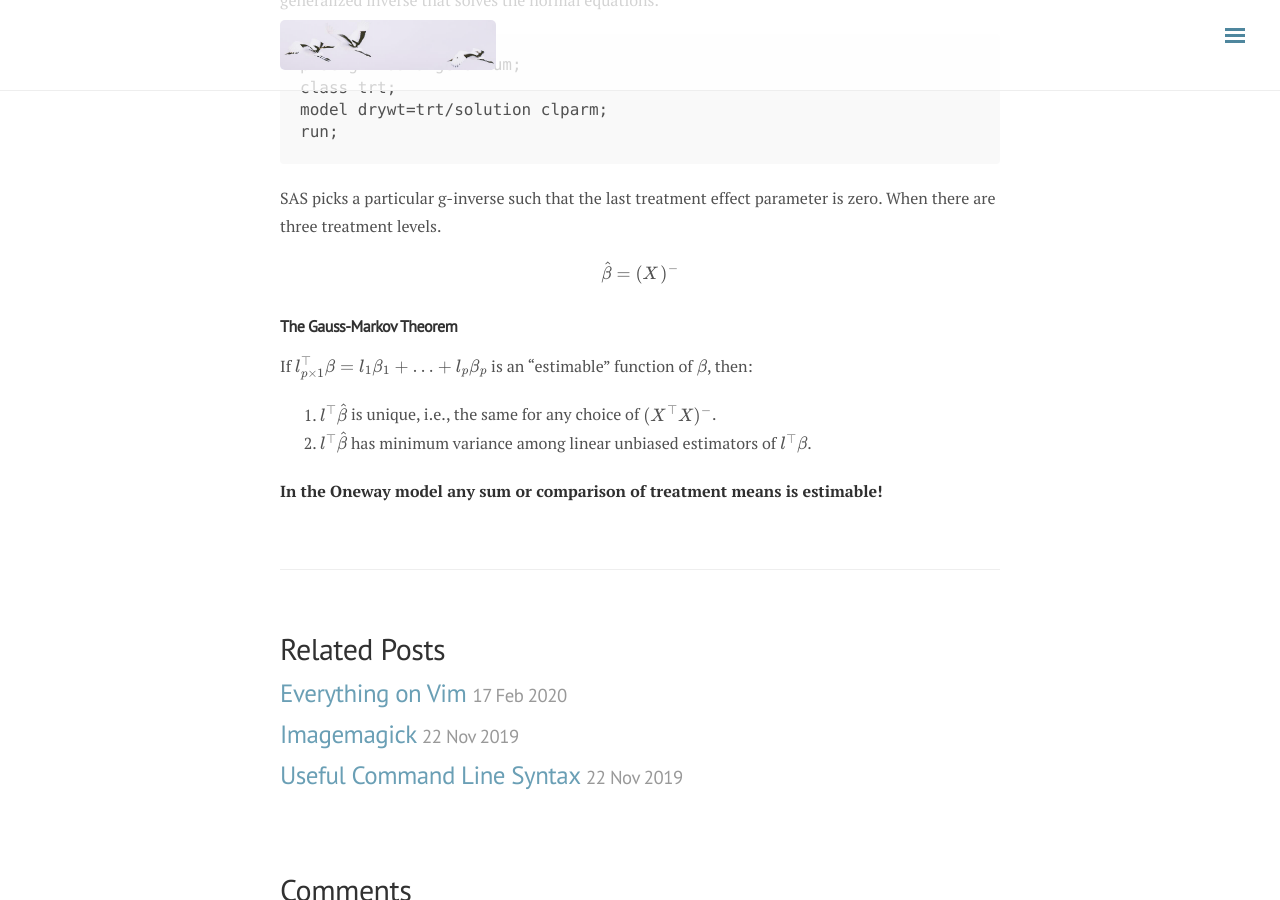
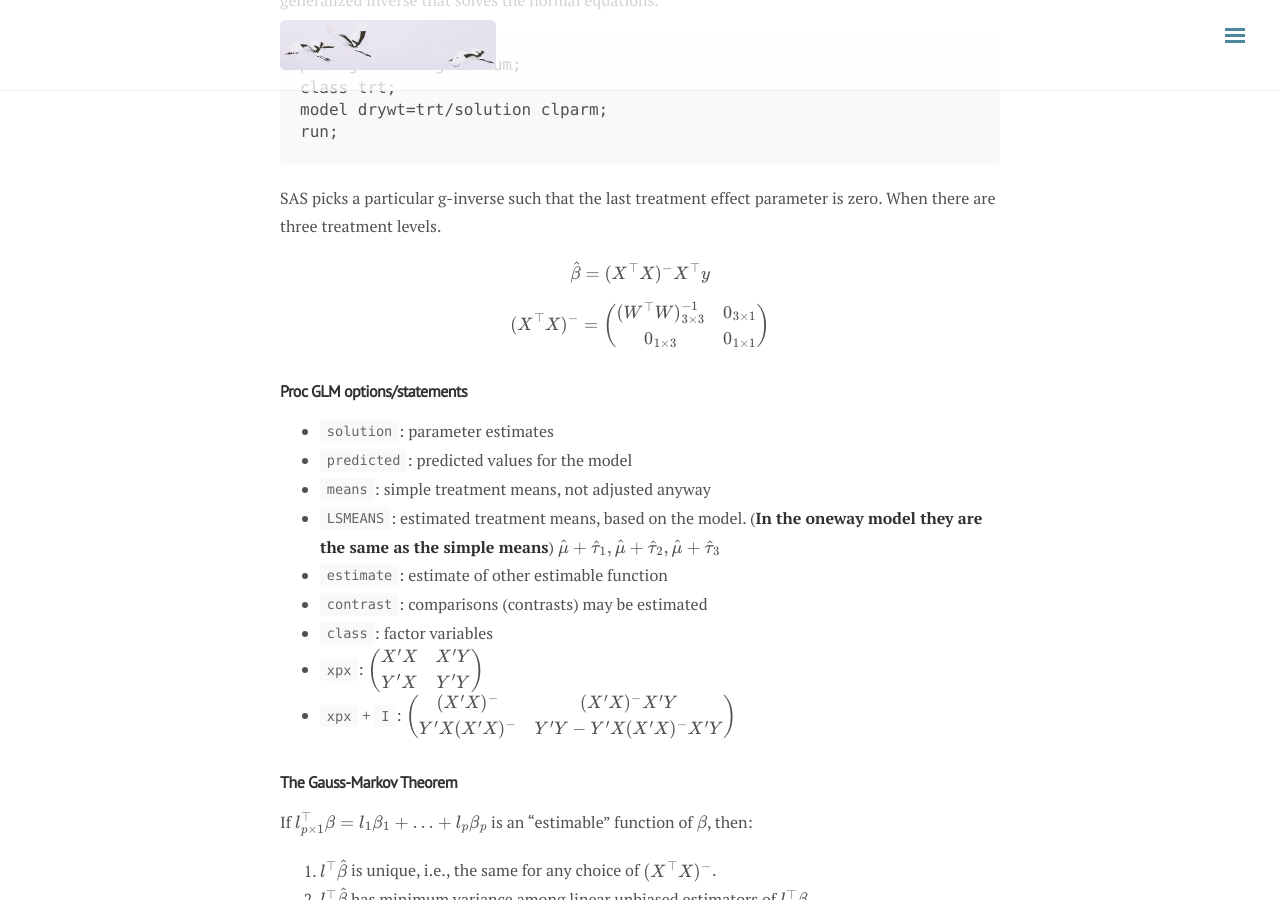
Before and after one commit to ylyy93/my_blog, a Jekyll site: the page built from _posts/phil/2020-03-18-experimental-design.md, in a window 1280 px wide and 900 px high, scrolled down 11950 px. Built offline with Jekyll 4.4.1, drawn with Linux system fonts in a browser that asks for light colours; nearby versions of some CDN libraries; formulas are drawn with MathJax 3; comment, search, counter and statistics services are not loaded.

Commit message:
rebuilding site Wed Mar 18 22:36:38 PDT 2020

```diff
--- a/_posts/phil/2020-03-18-experimental-design.md
+++ b/_posts/phil/2020-03-18-experimental-design.md
@@ -522,7 +522,37 @@ run;
 
 SAS picks a particular g-inverse such that the last treatment effect parameter is zero. When there are three treatment levels.
 
-$$\hat{\beta}=(X^{})^{-}$$
+$$\hat{\beta}=(X^{\top}X)^{-}X^{\top}y$$
+
+$$(X^{\top}X)^{-} = \left(\begin{array}{cc}
+(W^{\top}W)^{-1}_{3\times 3} & 0_{3\times 1}\\
+0_{1\times 3} & 0_{1\times 1}
+\end{array}\right)
+$$
+
+##### Proc GLM options/statements
+* `solution`: parameter estimates
+* `predicted`: predicted values for the model
+* `means`: simple treatment means, not adjusted anyway
+* `LSMEANS`: estimated treatment means, based on the model. (**In the oneway model they are the same as the simple means**)
+$$\hat{\mu} + \hat{\tau}_1, \hat{\mu} + \hat{\tau}_2, \hat{\mu} + \hat{\tau}_3$$
+* `estimate`: estimate of other estimable function
+* `contrast`: comparisons (contrasts) may be estimated
+* `class`: factor variables
+* `xpx`:
+$$
+\left(\begin{array}{cc}
+X'X & X'Y\\
+Y'X & Y'Y
+\end{array}\right)
+$$
+* `xpx` + `I`:
+$$
+\left(\begin{array}{cc}
+(X'X)^{-} & (X'X)^{-}X'Y\\
+Y'X(X'X)^{-} & Y'Y - Y'X(X'X)^{-}X'Y
+\end{array}\right)
+$$
 
 ### The Gauss-Markov Theorem
 If $l_{p\times 1}^{\top} \beta= l_1\beta_1 + \ldots + l_p\beta_p$ is an "estimable" function of $\beta$, then:
```
